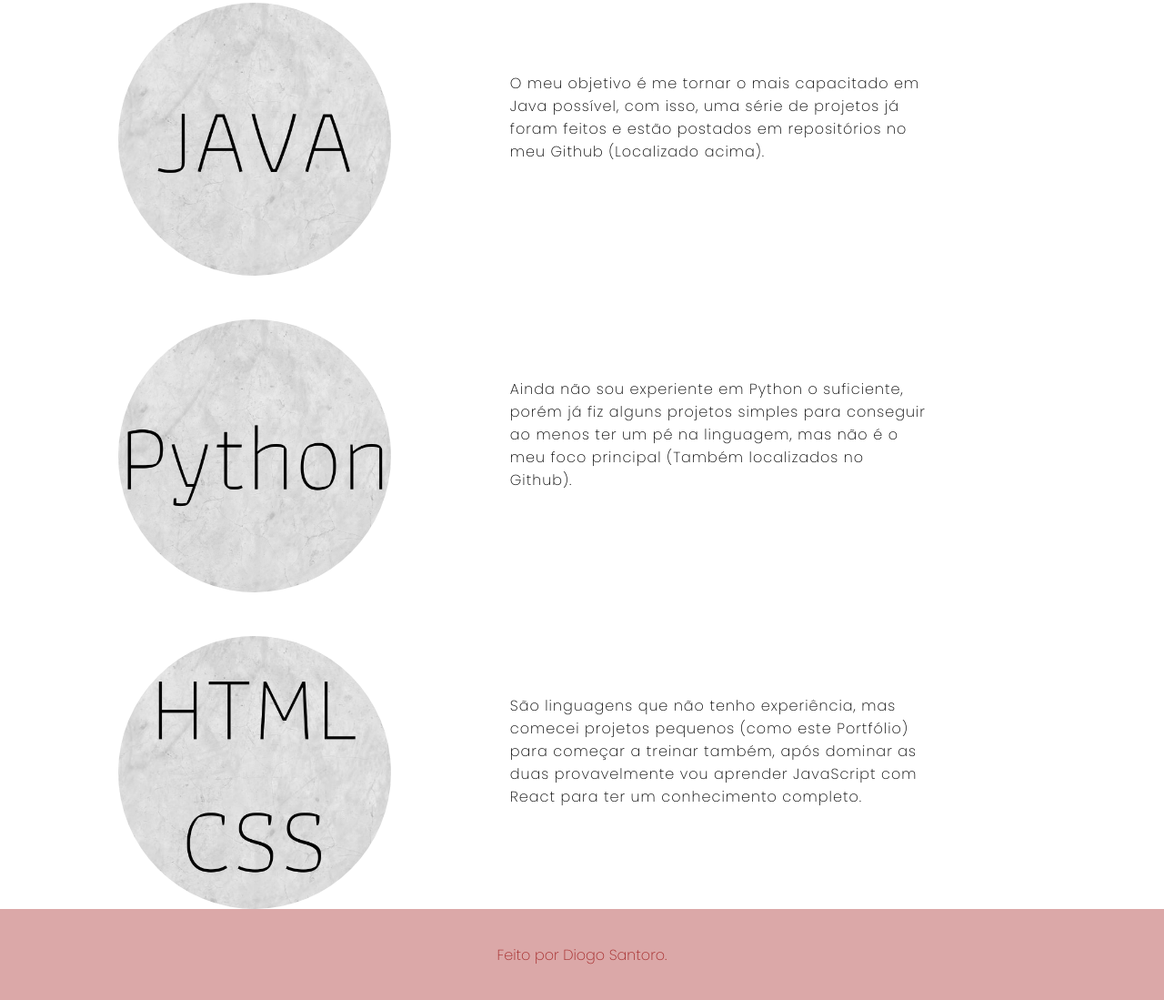
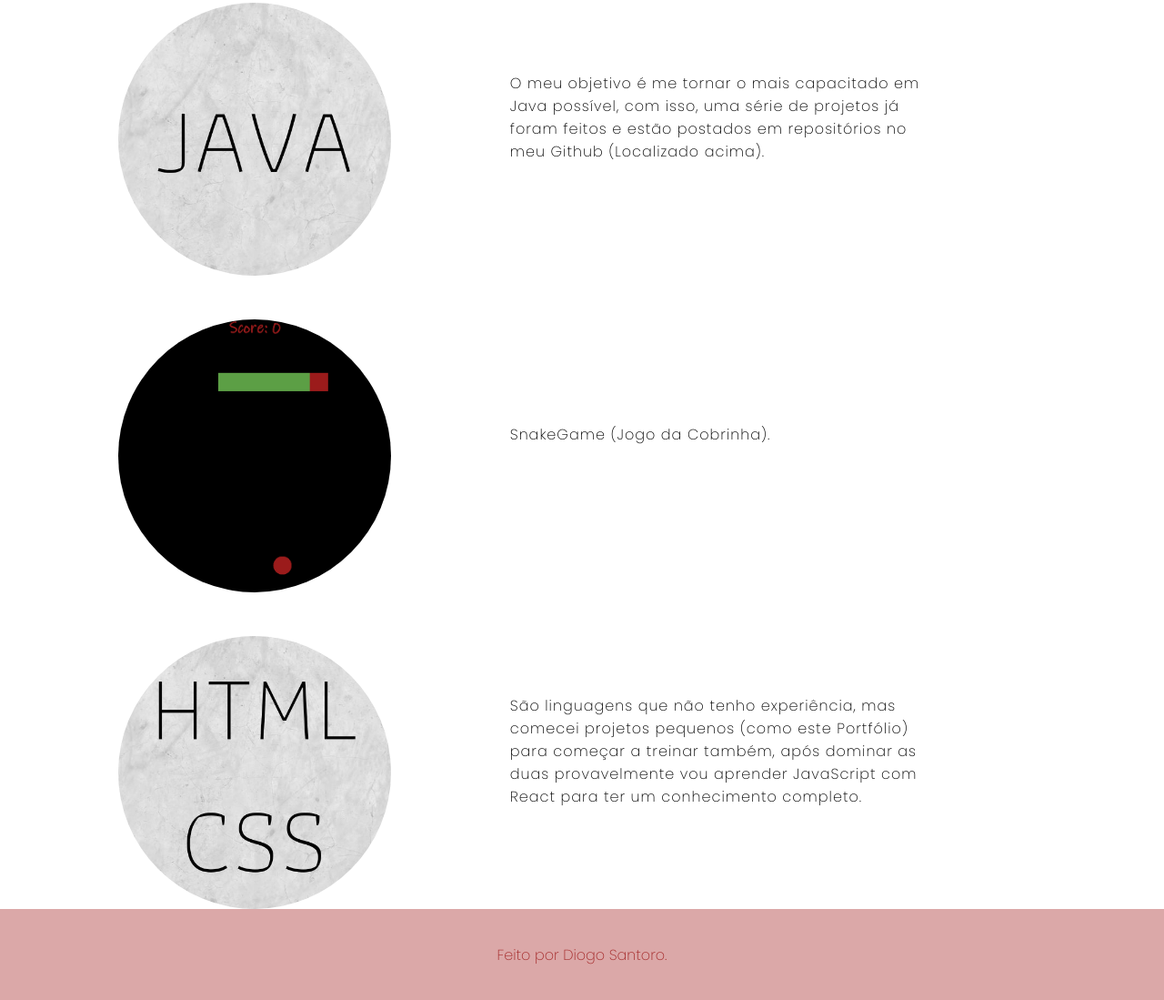
Before and after one commit to Diogo-Santoro/Portfolio, a plain HTML site: page index.html in a window 1280 px wide. Shown: the part 845-1944 px from the top of the page at 91% size. Drawn offline with Linux system fonts and the light colour scheme.

Commit message:
Commit First Portfolio

```diff
--- a/index.html
+++ b/index.html
@@ -65,12 +65,11 @@
                 <div class="card-wrapper2">
                     </br></br></br></br></br></br></br>
                     <p>Venha ver!</p>
+
                 </div>
             </div>
             <div class="card-text2">
-                Ainda não sou experiente em Python o suficiente, porém já fiz alguns projetos simples para conseguir ao
-                menos ter um pé na linguagem, mas não é o meu foco
-                principal (Também localizados no Github).
+               SnakeGame (Jogo da Cobrinha).
             </div>
         </div>
         <div class="card-container3">
--- a/style.css
+++ b/style.css
@@ -289,7 +289,7 @@ h2{
     align-items: center;
     justify-content: center;
     background-color: rgb(219, 168, 168);
-    background-image: url('./img/Python.png');
+    background-image: url('./img/SnakeGame.PNG');
     background-position: center;
     background-size: cover;
     background-repeat: no-repeat;
```
Also changed, not shown: img/Python.png (deleted), img/SnakeGame.PNG (added).
